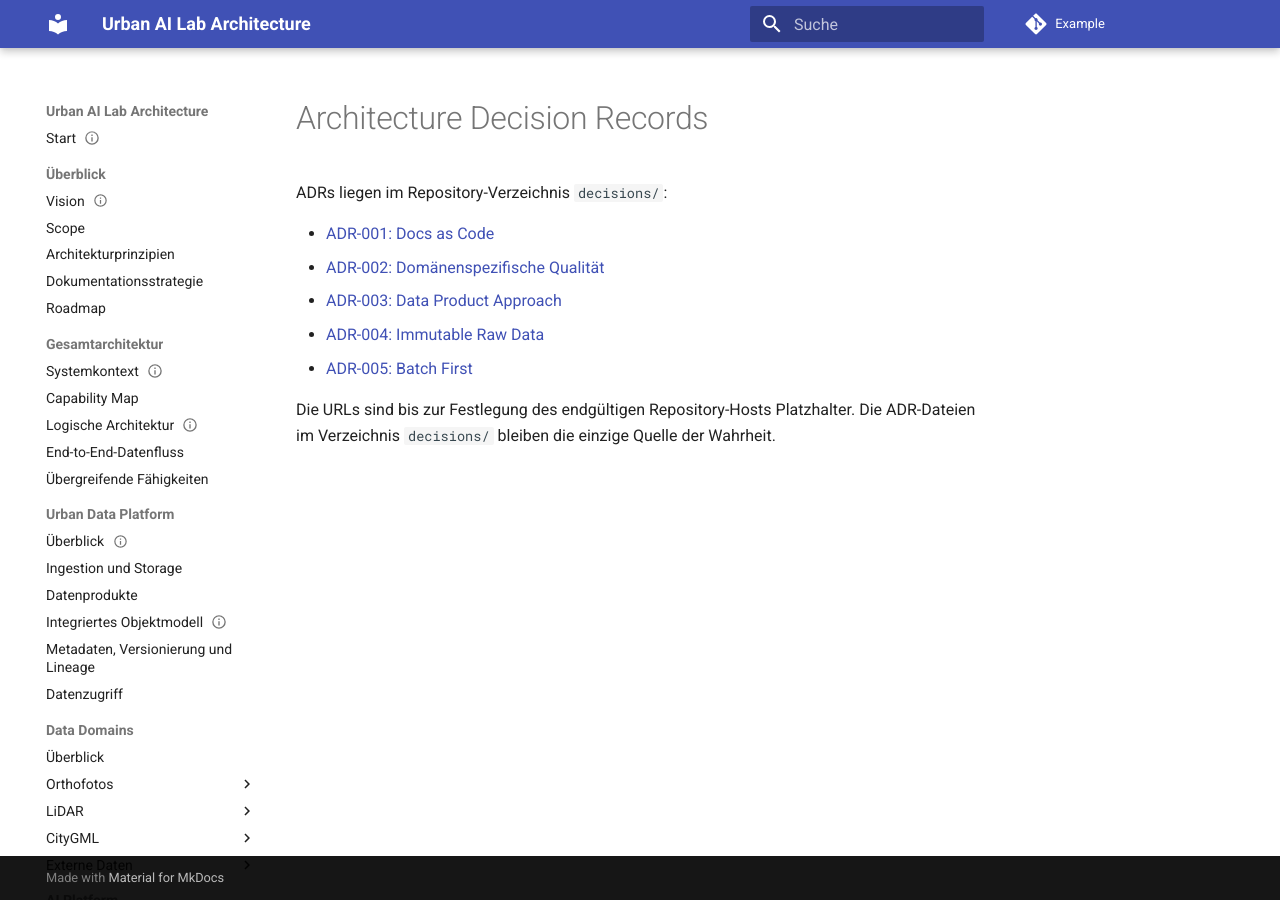
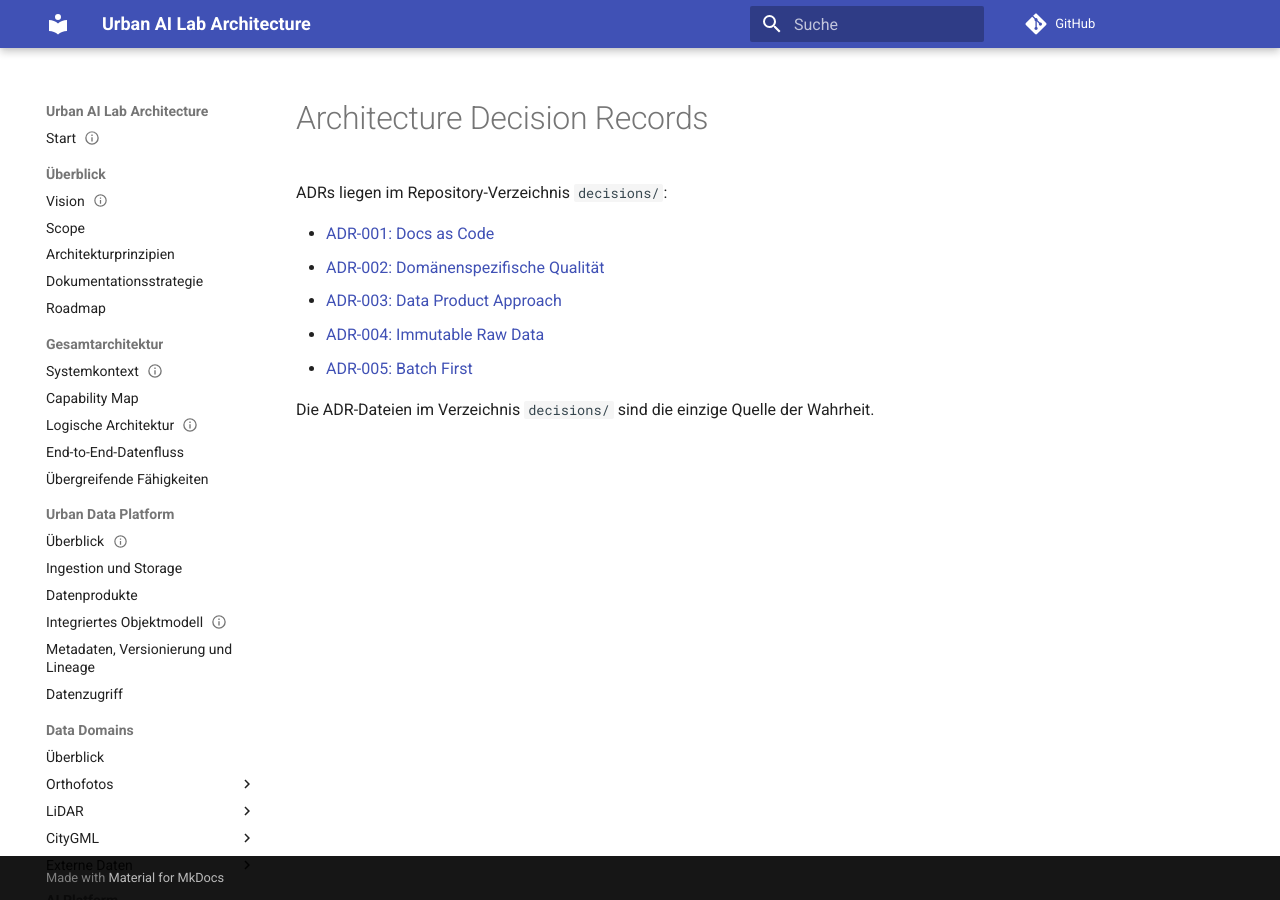
Before and after one commit to Thomas-Malchers/urban_ai_lab, an MkDocs documentation site: the page built from docs/09_decisions/index.md, in a window 1280 px wide. Built offline with MkDocs 1.6.1 and Material for MkDocs 9.7.7, drawn with Linux system fonts in a browser that asks for light colours; comment, search, counter and statistics services are not loaded.

Commit message:
configure repo urls

```diff
--- a/docs/09_decisions/index.md
+++ b/docs/09_decisions/index.md
@@ -2,10 +2,10 @@
 
 ADRs liegen im Repository-Verzeichnis `decisions/`:
 
-- [ADR-001: Docs as Code](https://example.org/urban-ai-lab-architecture/blob/main/decisions/ADR-001-docs-as-code.md)
-- [ADR-002: Domänenspezifische Qualität](https://example.org/urban-ai-lab-architecture/blob/main/decisions/ADR-002-domain-specific-quality.md)
-- [ADR-003: Data Product Approach](https://example.org/urban-ai-lab-architecture/blob/main/decisions/ADR-003-data-product-approach.md)
-- [ADR-004: Immutable Raw Data](https://example.org/urban-ai-lab-architecture/blob/main/decisions/ADR-004-immutable-raw-data.md)
-- [ADR-005: Batch First](https://example.org/urban-ai-lab-architecture/blob/main/decisions/ADR-005-batch-first.md)
+- [ADR-001: Docs as Code](https://github.com/Thomas-Malchers/urban_ai_lab/blob/main/decisions/ADR-001-docs-as-code.md)
+- [ADR-002: Domänenspezifische Qualität](https://github.com/Thomas-Malchers/urban_ai_lab/blob/main/decisions/ADR-002-domain-specific-quality.md)
+- [ADR-003: Data Product Approach](https://github.com/Thomas-Malchers/urban_ai_lab/blob/main/decisions/ADR-003-data-product-approach.md)
+- [ADR-004: Immutable Raw Data](https://github.com/Thomas-Malchers/urban_ai_lab/blob/main/decisions/ADR-004-immutable-raw-data.md)
+- [ADR-005: Batch First](https://github.com/Thomas-Malchers/urban_ai_lab/blob/main/decisions/ADR-005-batch-first.md)
 
-Die URLs sind bis zur Festlegung des endgültigen Repository-Hosts Platzhalter. Die ADR-Dateien im Verzeichnis `decisions/` bleiben die einzige Quelle der Wahrheit.
+Die ADR-Dateien im Verzeichnis `decisions/` sind die einzige Quelle der Wahrheit.
--- a/mkdocs.yml
+++ b/mkdocs.yml
@@ -1,7 +1,7 @@
 site_name: Urban AI Lab Architecture
 site_description: Technische Architektur- und Plattformdokumentation
-site_url: https://example.org/urban-ai-lab-architecture/
-repo_url: https://example.org/urban-ai-lab-architecture
+site_url: https://thomas-malchers.github.io/urban_ai_lab/
+repo_url: https://github.com/Thomas-Malchers/urban_ai_lab
 edit_uri: edit/main/docs/
 not_in_nav: |
   assets/**
```
Also changed, not shown: README.md (+1 -1 lines).
